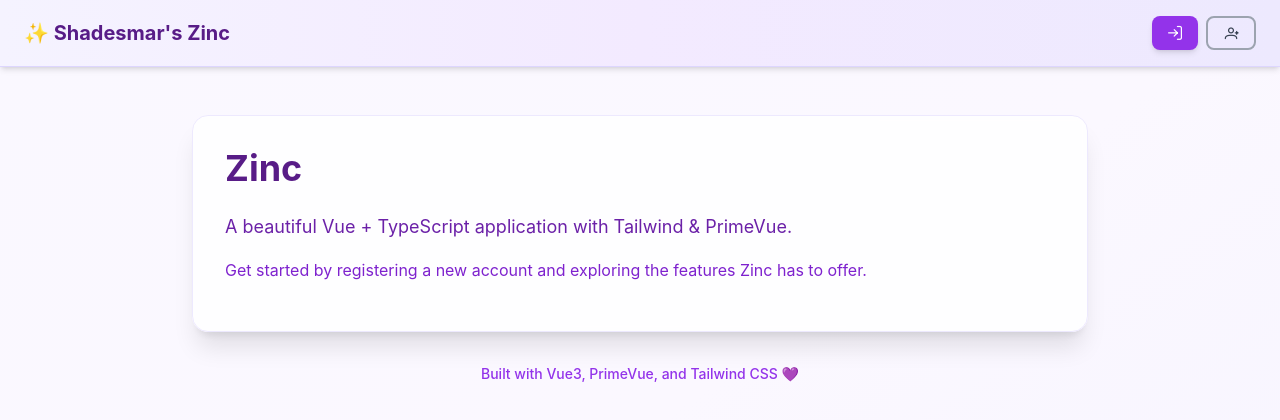
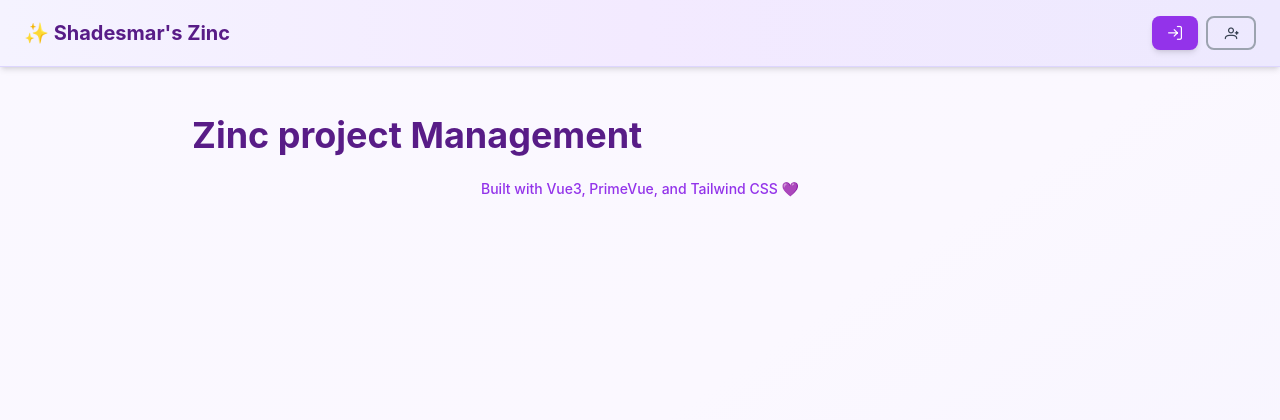
Before and after one commit to PhantomVulpes/Zinc, a Vue app in the folder Ui/: page / in a window 1280 px wide. Shown: the top 420 px of the page. Built offline with nearby package versions, Linux system fonts and the light colour scheme; what tailwindcss-primeui would draw is missing.

Commit message:
Removed garbo on the home page

```diff
--- a/Ui/src/views/Home.vue
+++ b/Ui/src/views/Home.vue
@@ -3,17 +3,7 @@
     <div class="container mx-auto px-4 py-12">
       <div class="max-w-4xl mx-auto">
         <!-- Description Section -->
-        <div class="bg-white/80 backdrop-blur-sm rounded-2xl shadow-xl border border-lavender-200 p-8 mb-8">
-          <div class="prose prose-lg max-w-none">
-            <h1 class="text-4xl font-bold text-purple-900 mb-6">Zinc</h1>
-            <p class="text-purple-800 text-lg leading-relaxed mb-4">
-              A beautiful Vue + TypeScript application with Tailwind & PrimeVue.
-            </p>
-            <p class="text-purple-700 leading-relaxed mb-4">
-              Get started by registering a new account and exploring the features Zinc has to offer.
-            </p>
-          </div>
-        </div>
+            <h1 class="text-4xl font-bold text-purple-900 mb-6">Zinc project Management</h1>
 
         <!-- Project Actions -->
         <div v-if="isAuthenticated" class="bg-white/80 backdrop-blur-sm rounded-2xl shadow-xl border border-lavender-200 p-8 mb-8">
```
